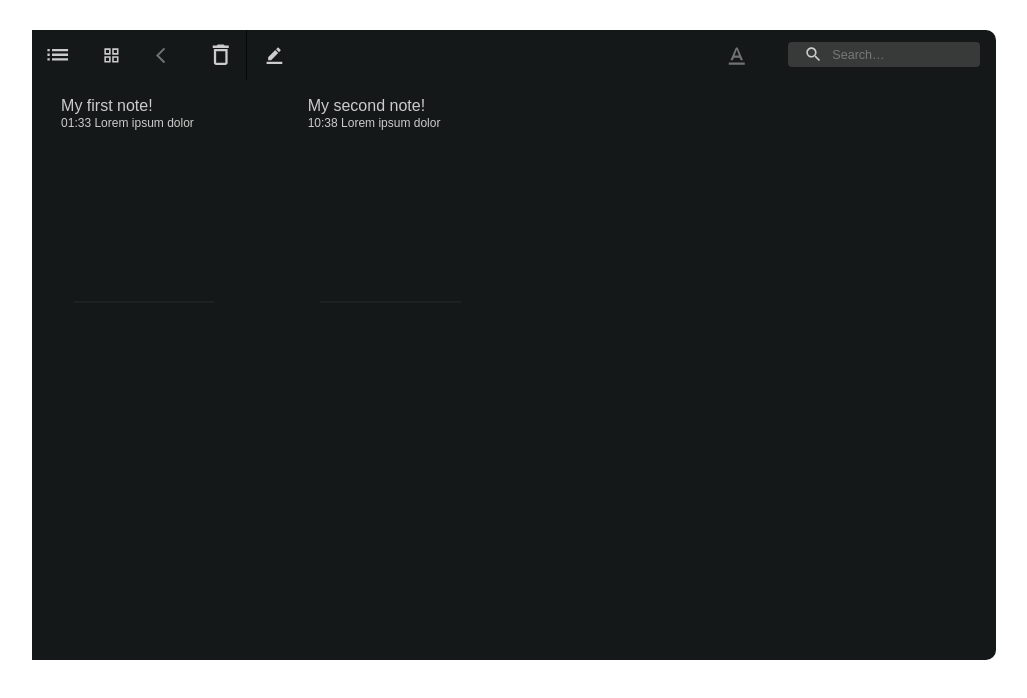
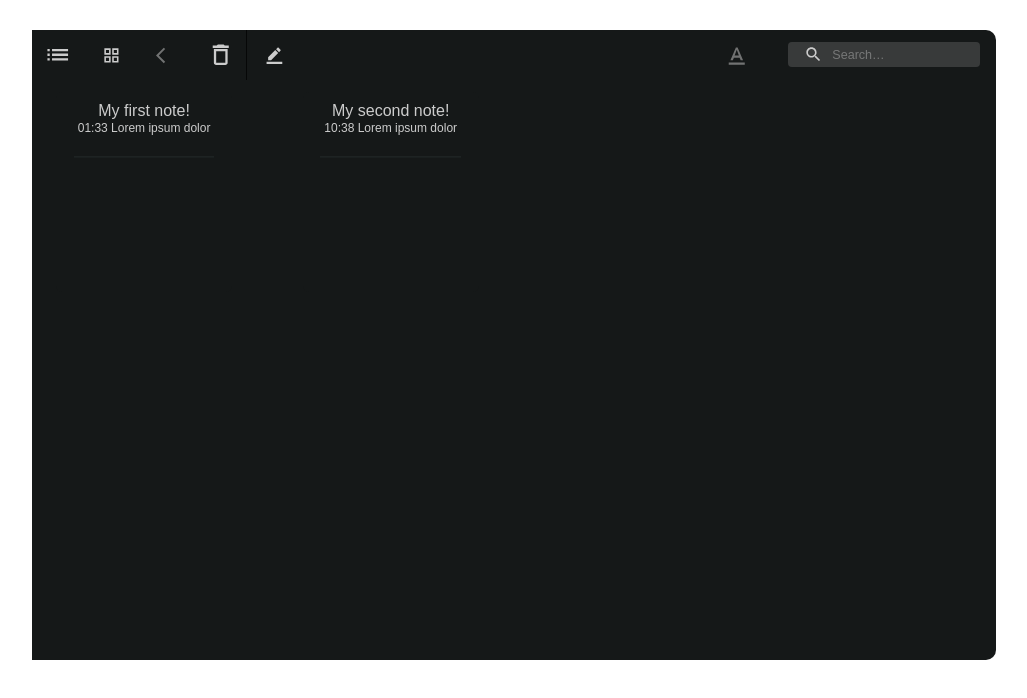
Before and after one commit to AnKhudyakov/Macos-notes, a React (Create React App) app: page / in a window 1280 px wide. Both pictures are taken after a click on the button 236 px from the left and 55 px from the top of the page. Shown: the top 698 px of the page, without its empty margins (126-1153 px from the left). Built offline with nearby package versions, Linux system fonts and the light colour scheme.

Commit message:
added open Editor when view gallary

```diff
--- a/src/components/Header/Header.tsx
+++ b/src/components/Header/Header.tsx
@@ -34,6 +34,8 @@ function Header() {
     setIsOpenFormat,
     isListView,
     setIsListView,
+    isEditorShow,
+    setIsEditorShow
   } = useContext(NoteContext) as NoteContextType;
 
   const addNewNote = () => {
@@ -144,12 +146,12 @@ function Header() {
           </IconButton>
 
           {!isListView && (
-            <IconButton onClick={() => setIsListView(false)} disabled={activeNoteId?false:true}>
+            <IconButton onClick={() => setIsEditorShow(false)} disabled={isEditorShow?false:true}>
               <ArrowBackIosIcon
                 sx={{
                   margin: "0px 10px",
                   color: `${shades.primary[100]}`,
-                  opacity: activeNoteId?1:0.5
+                  opacity: isEditorShow?1:0.5
                 }}
               />
             </IconButton>
@@ -200,7 +202,7 @@ function Header() {
           </IconButton>
           <Box>
             <IconButton
-              disabled={activeNoteId?false:true}
+              disabled={isEditorShow||isListView?false:true}
               onClick={() => setIsOpenFormat(!isOpenFormat)}
               sx={{ textAlign: "center" }}
               //onClick={() => dispatch(setIsCartOpen({}))}
@@ -210,7 +212,7 @@ function Header() {
                 sx={{
                   m: "5px 5px 0 5px",
                   color: `${shades.primary[100]}`,
-                  opacity: activeNoteId?1:0.5
+                  opacity: isEditorShow||isListView?1:0.5
                 }}
               />
             </IconButton>
--- a/src/components/NoteEditor/NoteEditor.tsx
+++ b/src/components/NoteEditor/NoteEditor.tsx
@@ -15,7 +15,7 @@ import {
 import { Typography } from "@mui/material";
 
 function NoteEditor() {
-  const { activeNoteId, updateNote, getActive ,isListView} = useContext(
+  const { activeNoteId, updateNote, getActive ,isListView,isEditorShow} = useContext(
     NoteContext
   ) as NoteContextType;
   const note = getActive();
@@ -75,7 +75,7 @@ function NoteEditor() {
 
   return (
     <Box
-    display= {isListView ? "block" : "none"}
+    display= {isListView||isEditorShow ? "block" : "none"}
     overflow="auto"
       sx={{
         width:"100%",
--- a/src/components/NoteList/NoteItem.tsx
+++ b/src/components/NoteList/NoteItem.tsx
@@ -1,4 +1,4 @@
-import { Box, Button, Divider, Typography,useMediaQuery } from "@mui/material";
+import { Box, Button, Divider, Typography, useMediaQuery } from "@mui/material";
 import { shades } from "../../theme";
 import moment from "moment";
 import { EditorState, ContentState } from "draft-js";
@@ -31,17 +31,25 @@ const getTitleAndDescription = (noteContent: EditorState) => {
 
 function NoteItem({ note }: NoteItemProps) {
   const { title, description } = getTitleAndDescription(note.content);
-  const { setActive,isListView,activeNoteId } = useContext(NoteContext) as NoteContextType;
+  const { setActive, isListView, activeNoteId,setIsEditorShow } = useContext(
+    NoteContext
+  ) as NoteContextType;
+
+  const onOpenEditor = (()=>{
+    setActive(note.id)
+    setIsEditorShow(true)
+  })
 
   const isNonMobile = useMediaQuery("(min-width:600px)");
   return (
     <Box
+      onDoubleClick={onOpenEditor}
       onClick={() => setActive(note.id)}
-      height={!isNonMobile?"90px":isListView ? "60px" : "200px"}
+      height={!isNonMobile ? "90px" : isListView ? "60px" : "200px"}
       sx={{
         margin: 1.5,
         borderRadius: 1.5,
-        bgcolor: activeNoteId==note.id?"secondary.main":"secondary.dark",
+        bgcolor: activeNoteId == note.id ? "secondary.main" : "secondary.dark",
 
         "&:hover": {
           cursor: "pointer",
@@ -51,12 +59,13 @@ function NoteItem({ note }: NoteItemProps) {
       }}
     >
       <Box
-      height={isListView || !isNonMobile? "50px" : "200px"}
+        height={isListView || !isNonMobile? "50px" : "50px"}
         sx={{
+          textAlign:isListView?"":"center",
           display: "block",
           padding: "5px",
           width: "100%",
-          margin: "0px auto",
+          margin: isListView?"0px auto":"5px auto",
           color: `${shades.primary[100]}`,
         }}
       >
@@ -68,9 +77,9 @@ function NoteItem({ note }: NoteItemProps) {
       </Box>
       <Divider
         sx={{
-          height:2,
+          height: 2,
           width: "80%",
-          margin: !isNonMobile?"39px auto":"9px auto",
+          margin: !isNonMobile ? "39px auto" : "9px auto",
           bgcolor: `${shades.secondary[500]}`,
         }}
       ></Divider>
--- a/src/components/NoteList/NoteList.tsx
+++ b/src/components/NoteList/NoteList.tsx
@@ -8,25 +8,33 @@ import { Typography } from "@mui/material";
 import useMediaQuery from "@mui/material/useMediaQuery";
 
 function NoteList() {
-  const { notes, keyword, sortedAndSearchedNotes, isListView,activeNoteId,setActive } = useContext(
-    NoteContext
-  ) as NoteContextType;
-
-  const onClickNoteList = (()=>{
-    if(activeNoteId)setActive("")
-  })
+  const {
+    notes,
+    keyword,
+    sortedAndSearchedNotes,
+    isListView,
+    activeNoteId,
+    setActive,
+    isEditorShow,
+    setIsEditorShow,
+  } = useContext(NoteContext) as NoteContextType;
 
   const isNonMobile = useMediaQuery("(min-width:600px)");
   return (
-    <Box onClick={()=>activeNoteId?setActive(""):null}
+    <Box
+      onClick={() => (activeNoteId && !isListView ? setActive("") : null)}
       minWidth={
         !isNonMobile && isListView ? "100px" : isListView ? "215px" : "100%"
       }
-      display={isListView ||!isNonMobile? "block" : "grid"}
+      display={
+        isEditorShow ? "none" : isListView || !isNonMobile ? "block" : "grid"
+      }
       overflow="auto"
       gap="15px"
       gridTemplateColumns="repeat(auto-fill, 200px)"
-      gridTemplateRows={!isNonMobile?"repeat(auto-fill, 100px)":"repeat(auto-fill, 200px)"}
+      gridTemplateRows={
+        !isNonMobile ? "repeat(auto-fill, 100px)" : "repeat(auto-fill, 200px)"
+      }
       justifyContent="space-around"
       rowGap="20px"
       columnGap="2.33%"
--- a/src/context/index.tsx
+++ b/src/context/index.tsx
@@ -36,6 +36,7 @@ export const NoteProvider = ({ children }: NoteProviderProps) => {
   >(null);
   const [isOpenFormat, setIsOpenFormat] = useState<boolean>(false);
   const [isListView, setIsListView] = useState<boolean>(true);
+  const [isEditorShow, setIsEditorShow] = useState<boolean>(false);
   const createNote = () => {
     const newNote: INote = {
       id: faker.datatype.uuid(),
@@ -131,6 +132,8 @@ export const NoteProvider = ({ children }: NoteProviderProps) => {
         toggleBlockType,
         isListView,
         setIsListView,
+        isEditorShow,
+        setIsEditorShow
       }}
     >
       {children}
--- a/src/types/notes.d.ts
+++ b/src/types/notes.d.ts
@@ -20,4 +20,6 @@ export type NoteContextType = {
   toggleBlockType: (blockType: string) => void;
   isListView: boolean;
   setIsListView: Dispatch<React.SetStateAction<boolean>>;
+  isEditorShow: boolean;
+  setIsEditorShow: Dispatch<React.SetStateAction<boolean>>;
 };
```
